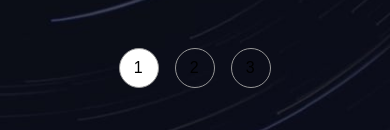
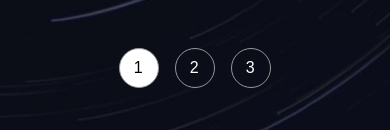
Before and after one commit to shay122990/space-tourism-website, a React (Vite) app: page /technology in a window 390 px wide. Shown: the part 312-442 px from the top of the page. Built offline with nearby package versions, Linux system fonts and the light colour scheme; a web font is replaced by a local one.

Commit message:
removed button from tech.jsx

```diff
--- a/src/routes/technology/Technology.css
+++ b/src/routes/technology/Technology.css
@@ -42,7 +42,10 @@
   justify-content: center;
   gap: 20px;
 }
-.tech-tab-buttons button{
+.tech-tab-buttons li{
+  display: flex;
+  justify-content: center;
+  align-items: center;
   width: 80px;
   height: 80px;
   border-radius: 50%;
@@ -51,10 +54,10 @@
   font-family: "Bellefair", sans-serif;
   background-color: transparent;
 }
-.tech-tab-buttons button:hover{
+.tech-tab-buttons li:hover{
   border: 1px solid var(--text-color-main);
 }
-.tech-tab-buttons button.active{
+.tech-tab-buttons li.active{
   background-color: var(--text-color-main);
   color: #000;
 }
@@ -109,7 +112,7 @@
       padding:0;
       gap: 16px;
     }
-    .tech-tab-buttons button{
+    .tech-tab-buttons li{
       width: 58px;
       height: 58px;
       font-size: 24px;
@@ -140,10 +143,10 @@
       font-size: 16px;
       letter-spacing: 2.7px;
     }
-    .tech-tab-buttons ul li{
+    .tech-tab-buttons ul{
       padding: 0;
     }
-    .tech-tab-buttons button{
+    .tech-tab-buttons li{
       width: 40px;
       height: 40px;
       font-size: 16px;
--- a/src/routes/technology/Technology.jsx
+++ b/src/routes/technology/Technology.jsx
@@ -1,5 +1,4 @@
 //
-
 import { useState, useEffect } from "react";
 import "./Technology.css";
 import technologyData from "../../data/technology.js";
@@ -41,12 +40,11 @@ const Technology = () => {
               role="navigation"
               aria-label="Technology Tabs"
             >
-              <ul role="tablist">
+              <ul role="tablist" className="crew-tab-menu">
                 {technologyData.map((technology) => (
-                  <li key={technology.id} role="presentation">
-                    <button
-                      role="tab"
-                      tabIndex={0}
+                  <li
+                    key={technology.id}
+                    role="presentation"
                     className={
                       selectedTechnology.id === technology.id ? "active" : ""
                     }
@@ -61,7 +59,6 @@ const Technology = () => {
                     id={`technology-tab-${technology.id}`}
                   >
                     {technology.id + 1}
-                    </button>
                   </li>
                 ))}
               </ul>
```
Lines whose indentation alone changed are shown as unchanged.
